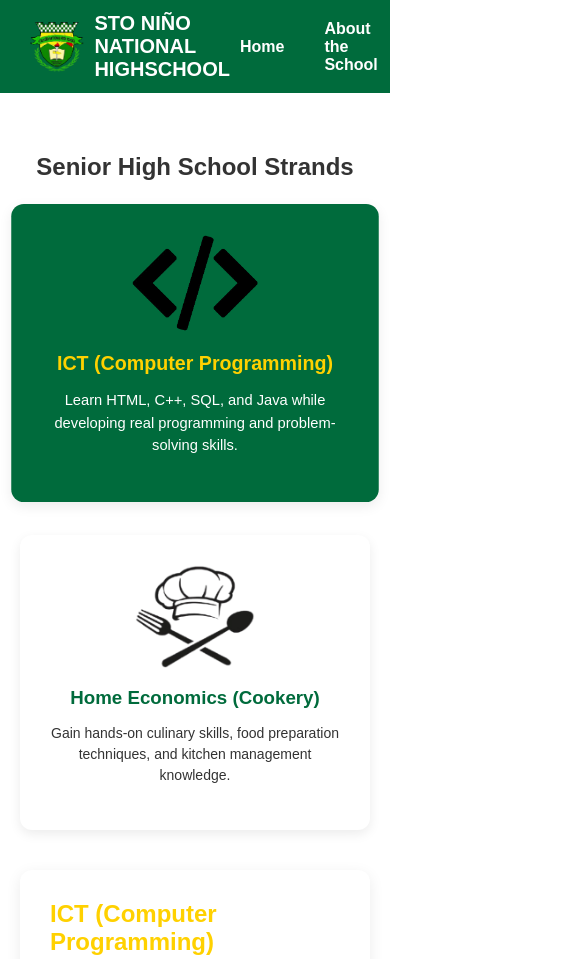
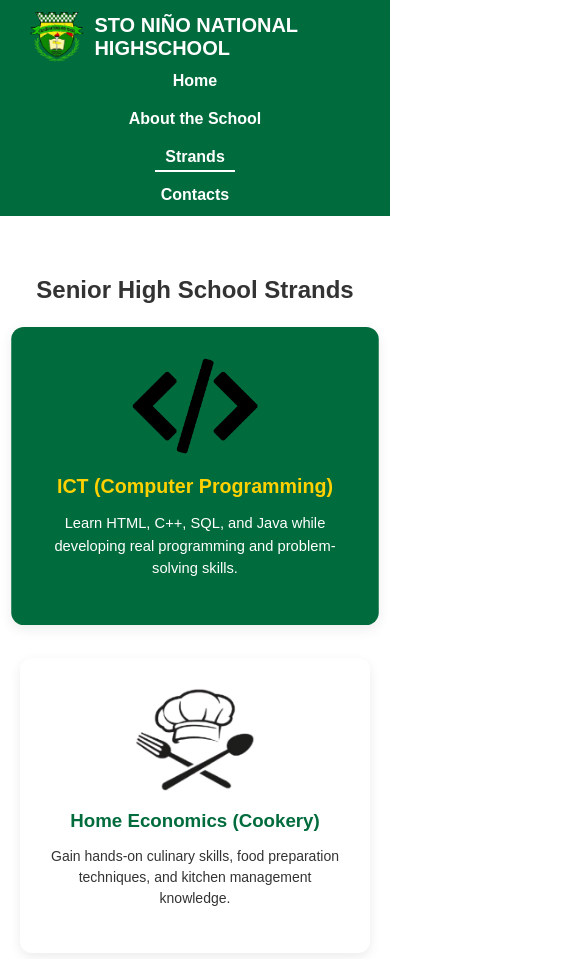
Before and after one commit to RealNrvnqsr/SNNHS.github.io, a plain HTML site: page offers.html in a window 390 px wide. Shown: the top 959 px of the page, 585 px wide, since content can reach past the window. Drawn offline with Linux system fonts and the light colour scheme.

Commit message:
Update offers.html

```diff
--- a/offers.html
+++ b/offers.html
@@ -6,6 +6,28 @@
 <title>Senior High School Strands - Sto Niño National High School</title>
 
 <style>
+
+        /* MOBILE RESPONSIVENESS */
+@media (max-width: 768px) {
+
+    nav {
+        flex-direction: column;
+        align-items: flex-start;
+        gap: 10px;
+    }
+
+    .nav-links {
+        flex-direction: column;
+        width: 100%;
+        gap: 10px;
+    }
+
+    .nav-links a {
+        padding: 8px 0;
+    }
+
+}
+
 /* GENERAL */
 body { margin:0; font-family: Arial, sans-serif; background:#ffffff; color:#333; }
 h1,h2,h3{margin:0 0 15px 0; font-weight:bold;}
```
